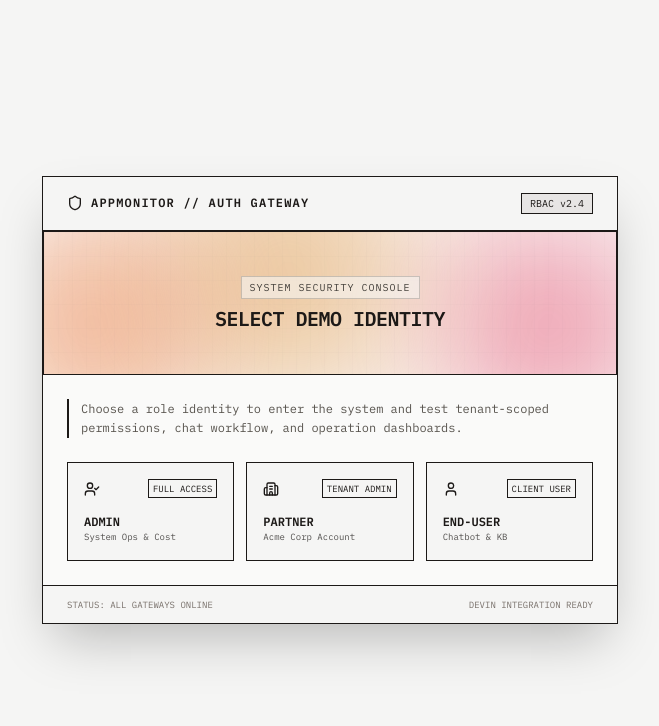
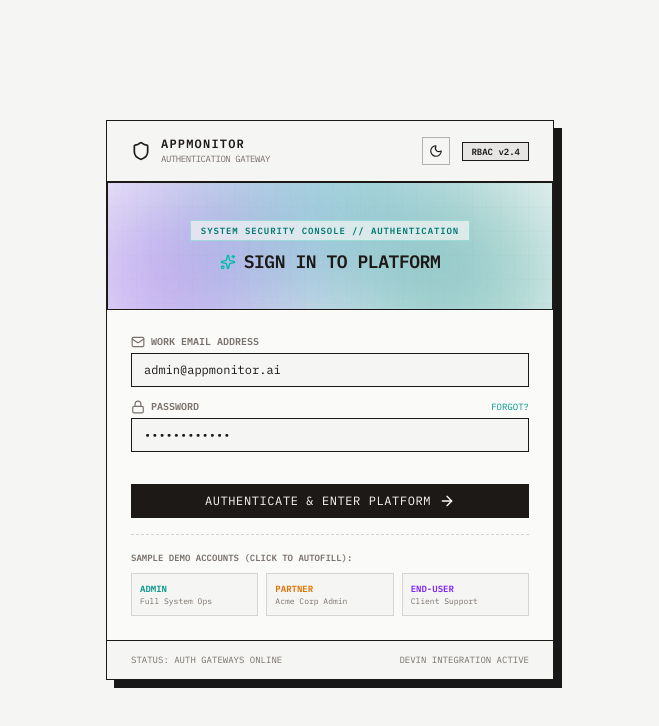
Before and after one commit to marcusAlmo/AppMonitor, a React (Vite) app in the folder client/: page /login in a window 1280 px wide. Shown: the top 726 px of the page, without its empty margins (310-969 px from the left). Built offline with nearby package versions, Linux system fonts and the light colour scheme.

Commit message:
feat: implement formal login form with email/password authentication and theme toggle support

```diff
--- a/client/src/features/auth/LoginPage.tsx
+++ b/client/src/features/auth/LoginPage.tsx
@@ -1,100 +1,177 @@
-import React from 'react';
+import React, { useState } from 'react';
 import { useNavigate } from 'react-router-dom';
 import { useAuthStore } from './useAuthStore';
-import type { UserRole } from './types';
-import { AuroraCage } from '../../components/ui';
-import { Shield, UserCheck, Building2, User as UserIcon } from 'lucide-react';
+import { useAppStore } from '../../store/useAppStore';
+import { AuroraCage, Button } from '../../components/ui';
+import { Shield, Lock, Mail, ArrowRight, Sun, Moon, Sparkles } from 'lucide-react';
+import { motion } from 'framer-motion';
 
 export const LoginPage: React.FC = () => {
   const { login } = useAuthStore();
+  const { isDark, toggleDark } = useAppStore();
   const navigate = useNavigate();
 
-  const handleRoleLogin = (role: UserRole) => {
-    login(role);
+  const [email, setEmail] = useState('admin@appmonitor.ai');
+  const [password, setPassword] = useState('••••••••••••');
+  const [isLoading, setIsLoading] = useState(false);
+
+  const handleLoginSubmit = (e: React.FormEvent) => {
+    e.preventDefault();
+    setIsLoading(true);
+    setTimeout(() => {
+      login('admin');
+      setIsLoading(false);
       navigate('/tickets');
+    }, 600);
   };
 
   return (
-    <div className="min-h-screen bg-stone-100 dark:bg-stone-950 text-stone-900 dark:text-stone-100 flex flex-col items-center justify-center p-4 sm:p-8">
-      <div className="w-full max-w-xl border border-stone-900 dark:border-stone-400 bg-stone-50 dark:bg-stone-900 shadow-2xl overflow-hidden">
-        {/* Stark Header */}
+    <div className={isDark ? 'dark' : ''}>
+      <div className="min-h-screen bg-stone-100 dark:bg-stone-950 text-stone-900 dark:text-stone-100 flex flex-col items-center justify-center p-4 sm:p-8 transition-colors duration-200">
+        <motion.div
+          initial={{ opacity: 0, y: 12, scale: 0.98 }}
+          animate={{ opacity: 1, y: 0, scale: 1 }}
+          transition={{ duration: 0.25, ease: 'easeOut' }}
+          className="w-full max-w-md border border-stone-900 dark:border-stone-400 bg-stone-50 dark:bg-stone-900 shadow-[8px_8px_0px_0px_rgba(0,0,0,0.9)] dark:shadow-[8px_8px_0px_0px_rgba(255,255,255,0.15)] overflow-hidden font-mono"
+        >
+          {/* Header Bar */}
           <header className="border-b border-stone-900 dark:border-stone-400 px-6 py-4 bg-stone-100 dark:bg-stone-950 flex items-center justify-between">
-          <div className="flex items-center gap-2">
-            <Shield className="w-4 h-4 text-stone-900 dark:text-stone-100" />
-            <h1 className="text-xs font-mono font-bold uppercase tracking-widest">AppMonitor // AUTH GATEWAY</h1>
+            <div className="flex items-center gap-2.5">
+              <Shield className="w-5 h-5 text-stone-900 dark:text-stone-100" />
+              <div>
+                <h1 className="text-xs font-semibold uppercase tracking-widest leading-none">APPMONITOR</h1>
+                <span className="text-[9px] text-stone-500 uppercase tracking-tighter block mt-0.5">AUTHENTICATION GATEWAY</span>
               </div>
-          <span className="text-[10px] font-mono px-2 py-0.5 border border-stone-900 dark:border-stone-400 bg-stone-200 dark:bg-stone-800">
+            </div>
+
+            <div className="flex items-center gap-3">
+              <button
+                onClick={toggleDark}
+                className="p-1.5 border border-stone-900/30 dark:border-stone-400 text-stone-900 dark:text-stone-100 hover:bg-stone-200 dark:hover:bg-stone-800 transition-colors cursor-pointer"
+                title="Toggle Theme"
+              >
+                {isDark ? <Sun className="w-3.5 h-3.5 text-amber-400" /> : <Moon className="w-3.5 h-3.5" />}
+              </button>
+              <span className="text-[9px] font-semibold px-2 py-0.5 border border-stone-900 dark:border-stone-400 bg-stone-200 dark:bg-stone-800">
                 RBAC v2.4
               </span>
+            </div>
           </header>
 
-        {/* Hero Caged Aurora background container */}
-        <AuroraCage palette="warm" className="h-36 w-full flex items-center justify-center p-6 text-center border-b border-stone-900 dark:border-stone-400">
+          {/* Hero Caged Aurora Banner */}
+          <AuroraCage palette="ai-active" className="h-32 w-full flex items-center justify-center p-6 text-center border-b border-stone-900 dark:border-stone-400">
             <div>
-            <span className="text-[10px] font-mono uppercase tracking-widest text-stone-700 dark:text-stone-300 bg-stone-100/60 dark:bg-stone-900/60 backdrop-blur-xs px-2 py-1 border border-stone-900/20 dark:border-stone-100/20">
-              SYSTEM SECURITY CONSOLE
+              <span className="text-[9px] font-semibold uppercase tracking-widest text-teal-700 dark:text-teal-300 bg-stone-100/70 dark:bg-stone-900/70 backdrop-blur-xs px-2.5 py-1 border border-teal-500/30">
+                SYSTEM SECURITY CONSOLE // AUTHENTICATION
               </span>
-            <h2 className="text-xl font-mono font-bold uppercase mt-2 tracking-tight text-stone-900 dark:text-white">
-              Select Demo Identity
+              <h2 className="text-lg font-semibold uppercase mt-2 tracking-tight text-stone-900 dark:text-white flex items-center justify-center gap-2">
+                <Sparkles className="w-4 h-4 text-teal-500" />
+                Sign In to Platform
               </h2>
             </div>
           </AuroraCage>
 
-        {/* Roles Selection */}
-        <div className="p-6 flex flex-col gap-4 font-mono">
-          <p className="text-xs text-stone-600 dark:text-stone-400 leading-relaxed border-l-2 border-stone-900 dark:border-stone-100 pl-3">
-            Choose a role identity to enter the system and test tenant-scoped permissions, chat workflow, and operation dashboards.
-          </p>
+          {/* Form Body */}
+          <form onSubmit={handleLoginSubmit} className="p-6 space-y-4">
+            <div className="space-y-3">
+              <div>
+                <label className="block text-[10px] uppercase text-stone-500 mb-1 flex items-center gap-1.5 font-semibold">
+                  <Mail className="w-3.5 h-3.5 text-stone-500" />
+                  WORK EMAIL ADDRESS
+                </label>
+                <input
+                  type="email"
+                  required
+                  value={email}
+                  onChange={(e) => setEmail(e.target.value)}
+                  placeholder="admin@appmonitor.ai"
+                  className="w-full px-3 py-2 bg-stone-100 dark:bg-stone-950 border border-stone-900 dark:border-stone-400 text-xs font-mono text-stone-900 dark:text-stone-100 focus:outline-none focus:ring-1 focus:ring-teal-500"
+                />
+              </div>
 
-          <div className="grid grid-cols-1 sm:grid-cols-3 gap-3 mt-2">
+              <div>
+                <div className="flex justify-between items-center mb-1">
+                  <label className="block text-[10px] uppercase text-stone-500 flex items-center gap-1.5 font-semibold">
+                    <Lock className="w-3.5 h-3.5 text-stone-500" />
+                    PASSWORD
+                  </label>
+                  <a href="#forgot" onClick={(e) => e.preventDefault()} className="text-[9px] text-teal-600 dark:text-teal-400 hover:underline uppercase">
+                    FORGOT?
+                  </a>
+                </div>
+                <input
+                  type="password"
+                  required
+                  value={password}
+                  onChange={(e) => setPassword(e.target.value)}
+                  placeholder="••••••••••••"
+                  className="w-full px-3 py-2 bg-stone-100 dark:bg-stone-950 border border-stone-900 dark:border-stone-400 text-xs font-mono text-stone-900 dark:text-stone-100 focus:outline-none focus:ring-1 focus:ring-teal-500"
+                />
+              </div>
+            </div>
+
+            <Button type="submit" variant="primary" size="md" isLoading={isLoading} className="w-full gap-2 mt-4">
+              AUTHENTICATE & ENTER PLATFORM
+              <ArrowRight className="w-4 h-4" />
+            </Button>
+
+            {/* Quick Sample Demo Accounts Section */}
+            <div className="pt-4 border-t border-dashed border-stone-300 dark:border-stone-800 space-y-2">
+              <div className="flex justify-between items-center text-[9px] text-stone-500 font-semibold uppercase">
+                <span>SAMPLE DEMO ACCOUNTS (CLICK TO AUTOFILL):</span>
+              </div>
+              <div className="grid grid-cols-3 gap-2">
                 <button
-              onClick={() => handleRoleLogin('admin')}
-              className="p-4 border border-stone-900 dark:border-stone-400 bg-stone-100 dark:bg-stone-800/80 hover:bg-stone-900 hover:text-stone-50 dark:hover:bg-stone-100 dark:hover:text-stone-900 transition-colors text-left flex flex-col justify-between group cursor-pointer"
+                  type="button"
+                  onClick={() => {
+                    setEmail('admin@appmonitor.ai');
+                    setPassword('admin123');
+                    login('admin');
+                    navigate('/tickets');
+                  }}
+                  className="p-2 border border-stone-300 dark:border-stone-800 bg-stone-100 dark:bg-stone-950 hover:border-teal-500 dark:hover:border-teal-400 hover:bg-stone-200 dark:hover:bg-stone-900 transition-all text-left cursor-pointer"
                 >
-              <div className="flex justify-between items-center w-full">
-                <UserCheck className="w-4 h-4" />
-                <span className="text-[9px] uppercase border px-1 py-0.5 border-current">Full Access</span>
-              </div>
-              <div className="mt-4">
-                <span className="text-xs font-bold block">ADMIN</span>
-                <span className="text-[9px] opacity-75 block">System Ops & Cost</span>
-              </div>
+                  <span className="text-[9px] font-semibold text-teal-600 dark:text-teal-400 block">ADMIN</span>
+                  <span className="text-[8px] text-stone-500 block truncate">Full System Ops</span>
                 </button>
 
                 <button
-              onClick={() => handleRoleLogin('partner')}
-              className="p-4 border border-stone-900 dark:border-stone-400 bg-stone-100 dark:bg-stone-800/80 hover:bg-stone-900 hover:text-stone-50 dark:hover:bg-stone-100 dark:hover:text-stone-900 transition-colors text-left flex flex-col justify-between group cursor-pointer"
+                  type="button"
+                  onClick={() => {
+                    setEmail('marcus@acme-inc.io');
+                    setPassword('partner123');
+                    login('partner');
+                    navigate('/tickets');
+                  }}
+                  className="p-2 border border-stone-300 dark:border-stone-800 bg-stone-100 dark:bg-stone-950 hover:border-amber-500 dark:hover:border-amber-400 hover:bg-stone-200 dark:hover:bg-stone-900 transition-all text-left cursor-pointer"
                 >
-              <div className="flex justify-between items-center w-full">
-                <Building2 className="w-4 h-4" />
-                <span className="text-[9px] uppercase border px-1 py-0.5 border-current">Tenant Admin</span>
-              </div>
-              <div className="mt-4">
-                <span className="text-xs font-bold block">PARTNER</span>
-                <span className="text-[9px] opacity-75 block">Acme Corp Account</span>
-              </div>
+                  <span className="text-[9px] font-semibold text-amber-600 dark:text-amber-400 block">PARTNER</span>
+                  <span className="text-[8px] text-stone-500 block truncate">Acme Corp Admin</span>
                 </button>
 
                 <button
-              onClick={() => handleRoleLogin('user')}
-              className="p-4 border border-stone-900 dark:border-stone-400 bg-stone-100 dark:bg-stone-800/80 hover:bg-stone-900 hover:text-stone-50 dark:hover:bg-stone-100 dark:hover:text-stone-900 transition-colors text-left flex flex-col justify-between group cursor-pointer"
+                  type="button"
+                  onClick={() => {
+                    setEmail('alex@acme-inc.io');
+                    setPassword('user123');
+                    login('user');
+                    navigate('/tickets');
+                  }}
+                  className="p-2 border border-stone-300 dark:border-stone-800 bg-stone-100 dark:bg-stone-950 hover:border-violet-500 dark:hover:border-violet-400 hover:bg-stone-200 dark:hover:bg-stone-900 transition-all text-left cursor-pointer"
                 >
-              <div className="flex justify-between items-center w-full">
-                <UserIcon className="w-4 h-4" />
-                <span className="text-[9px] uppercase border px-1 py-0.5 border-current">Client User</span>
-              </div>
-              <div className="mt-4">
-                <span className="text-xs font-bold block">END-USER</span>
-                <span className="text-[9px] opacity-75 block">Chatbot & KB</span>
-              </div>
+                  <span className="text-[9px] font-semibold text-violet-600 dark:text-violet-400 block">END-USER</span>
+                  <span className="text-[8px] text-stone-500 block truncate">Client Support</span>
                 </button>
               </div>
             </div>
+          </form>
 
+          {/* Footer */}
           <footer className="border-t border-stone-900 dark:border-stone-400 px-6 py-3 bg-stone-100 dark:bg-stone-950 font-mono text-[9px] text-stone-500 flex justify-between">
-          <span>STATUS: ALL GATEWAYS ONLINE</span>
-          <span>DEVIN INTEGRATION READY</span>
+            <span>STATUS: AUTH GATEWAYS ONLINE</span>
+            <span>DEVIN INTEGRATION ACTIVE</span>
           </footer>
+        </motion.div>
       </div>
     </div>
   );
```
Lines whose indentation alone changed are shown as unchanged.
